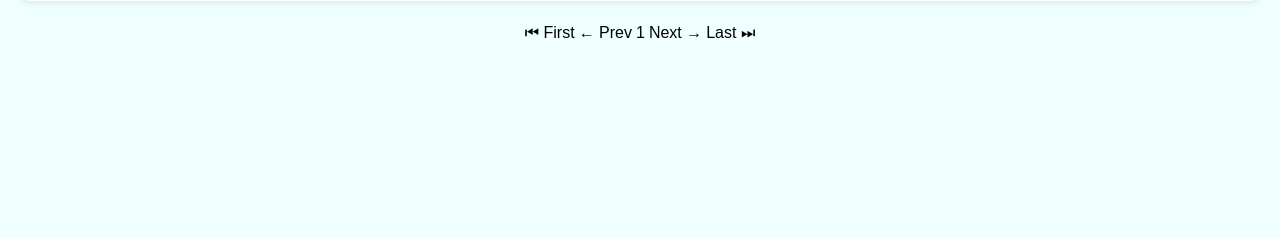
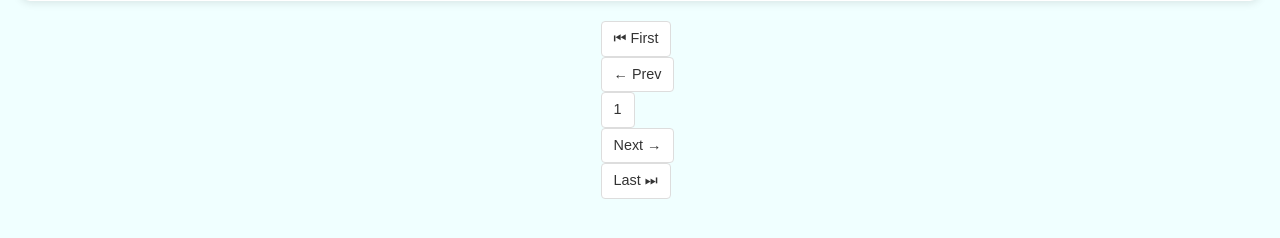
Before and after one commit to MyreenDalawampu/dalawampu_myreen, a CodeIgniter app: page / in a window 1280 px wide. Shown: the part 235-473 px from the top of the page. Run offline with CodeIgniter, Linux system fonts and the light colour scheme; data that the repository does not hold is empty; some libraries are stand-ins or nearby versions.

Commit message:
diko magawang horizontal hayst

```diff
--- a/app/views/students/index.php
+++ b/app/views/students/index.php
@@ -10,7 +10,6 @@ defined('PREVENT_DIRECT_ACCESS') OR exit('No direct script access allowed');
     <title>Students List</title>
     <link rel="stylesheet" href="<?=base_url();?>public/style.css">
     <script src="https://cdn.tailwindcss.com"></script>
-
     <style>
         body {
             font-family: Arial, sans-serif;
@@ -153,7 +152,19 @@ defined('PREVENT_DIRECT_ACCESS') OR exit('No direct script access allowed');
 </div>
 
 </div>
-
+<style>
+    .pagination a,
+.pagination strong {
+    display: inline-block;
+    padding: 6px 12px;
+    border: 1px solid #ddd;
+    border-radius: 4px;
+    background: #fff;
+    color: #333;
+    text-decoration: none;
+    font-size: 0.9rem;
+    margin-right: 5px; /* para may space */
+}
 
 </style>
 
--- a/public/style.css
+++ b/public/style.css
@@ -1,15 +1,3 @@
 body{
     background-color: azure!important;
 }
-.pagination {
-    display: inline-flex !important;
-    gap: 4px; /* maliit na pagitan */
-    align-items: center;
-    flex-wrap: nowrap; /* huwag mag line-break */
-}
-
-.pagination a,
-.pagination strong {
-    display: inline-block !important;
-    white-space: nowrap; /* para hindi mag-break yung text gaya ng "Last ⏭" */
-}
```
